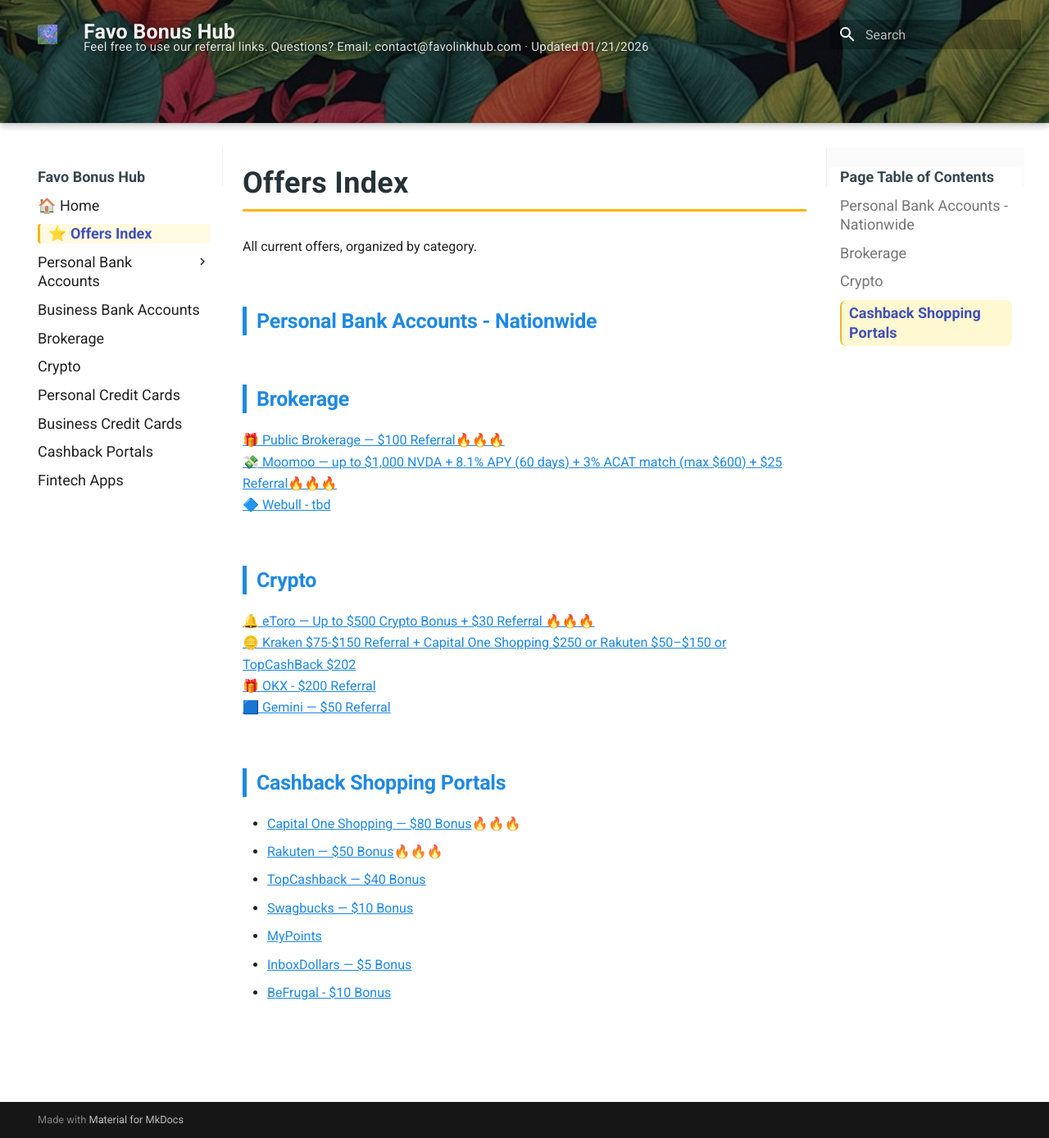
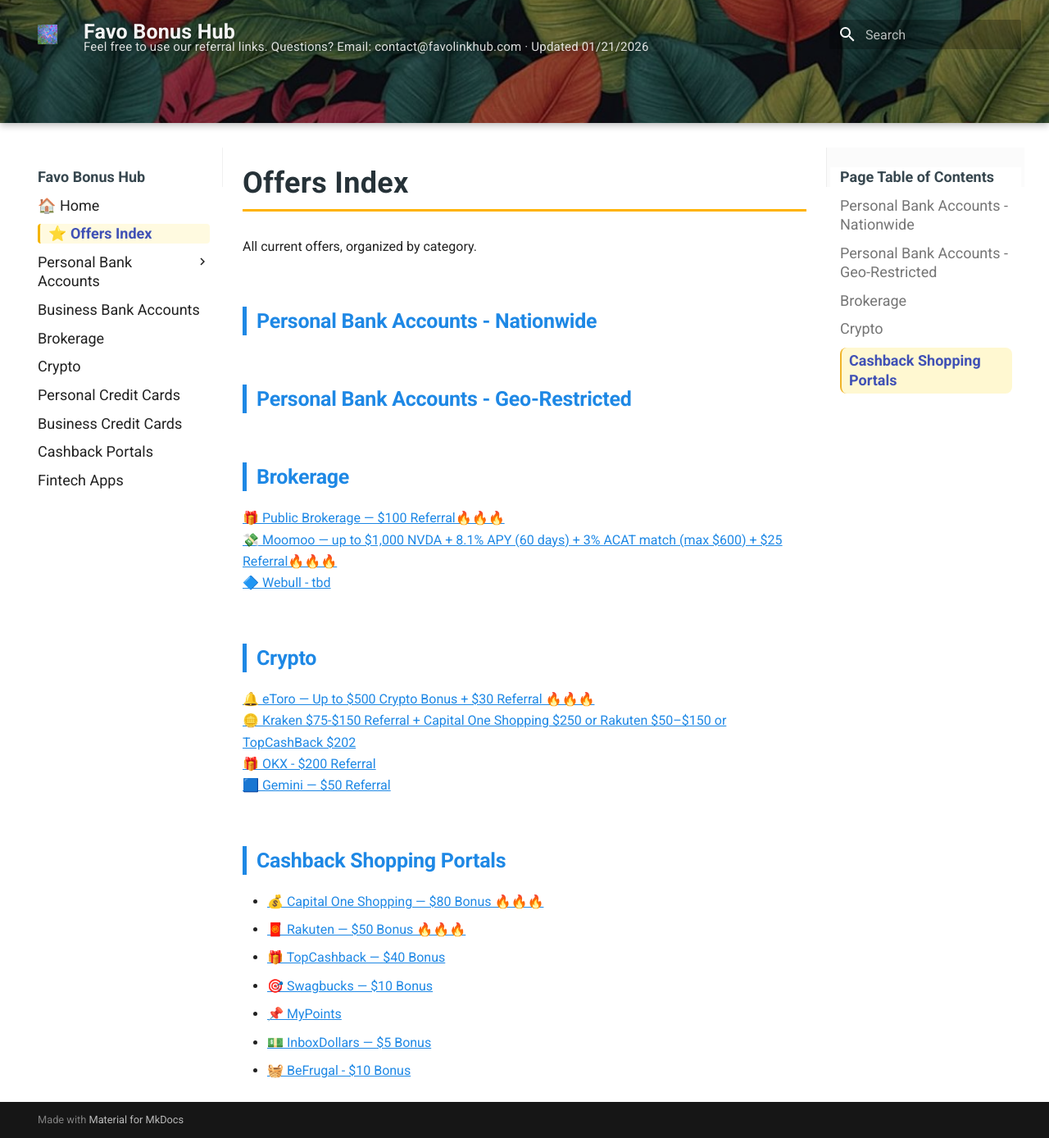
Before and after one commit to whispersofzephyr/favolinkhub-site, an MkDocs documentation site: the page built from docs/offers-index.md, in a window 1280 px wide and 1388 px high. Shown: the whole window at 82% size. Built offline with MkDocs 1.6.1 and Material for MkDocs 9.7.7, drawn with Linux system fonts in a browser that asks for light colours.

Commit message:
Update offers-index.md

```diff
--- a/docs/offers-index.md
+++ b/docs/offers-index.md
@@ -7,6 +7,10 @@ title: Offers Index
 All current offers, organized by category.
 
 ## Personal Bank Accounts - Nationwide
+
+
+## Personal Bank Accounts - Geo-Restricted
+
 
 ## Brokerage
 
@@ -23,10 +27,10 @@ All current offers, organized by category.
 
 ## Cashback Shopping Portals
 
-- [Capital One Shopping — $80 Bonus](shopping-portals.md#sp-capital-one-shopping)🔥🔥🔥
-- [Rakuten — $50 Bonus](shopping-portals.md#sp-rakuten)🔥🔥🔥
-- [TopCashback — $40 Bonus](shopping-portals.md#topcashback--40-bonus)
-- [Swagbucks — $10 Bonus](shopping-portals.md#sp-swagbucks)
-- [MyPoints](shopping-portals.md#sp-mypoints)
-- [InboxDollars — $5 Bonus](shopping-portals.md#sp-inboxdollars)
-- [BeFrugal - $10 Bonus](shopping-portals.md#sp-befrugal)
+- [💰 Capital One Shopping — $80 Bonus 🔥🔥🔥](shopping-portals.md#sp-capital-one-shopping)
+- [🧧 Rakuten — $50 Bonus 🔥🔥🔥](shopping-portals.md#sp-rakuten)
+- [🎁 TopCashback — $40 Bonus](shopping-portals.md#topcashback--40-bonus)
+- [🎯 Swagbucks — $10 Bonus](shopping-portals.md#sp-swagbucks)
+- [📌 MyPoints](shopping-portals.md#sp-mypoints)
+- [💵 InboxDollars — $5 Bonus](shopping-portals.md#sp-inboxdollars)
+- [🧺 BeFrugal - $10 Bonus](shopping-portals.md#sp-befrugal)
```
